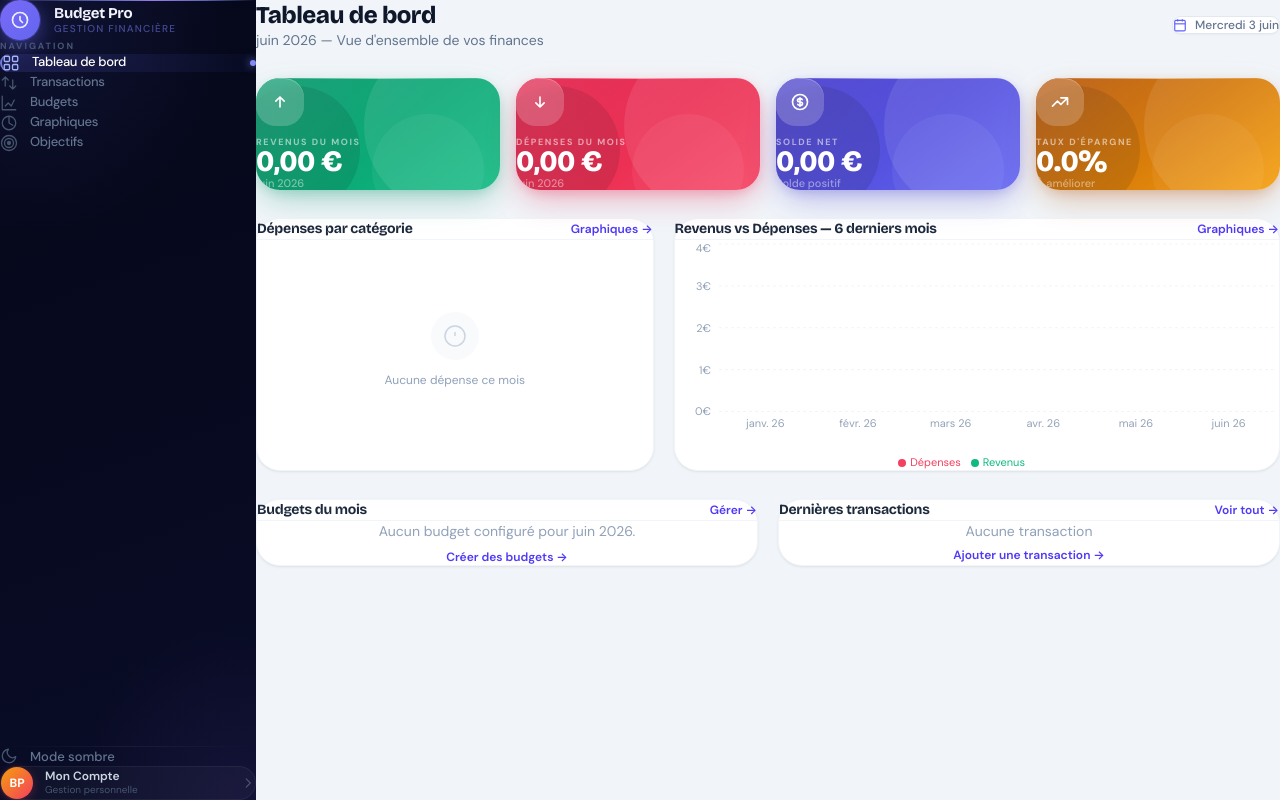
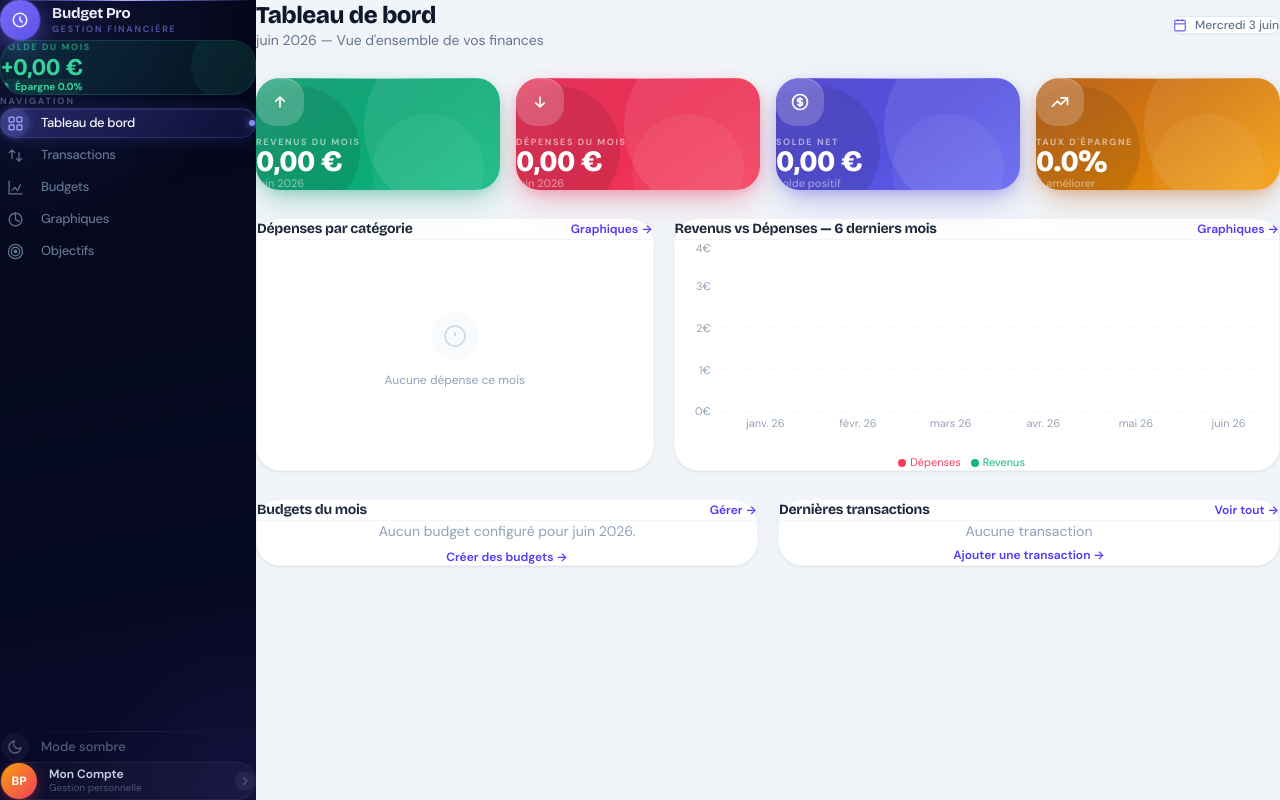
Before and after one commit to ousseynou-faye/GESTION-BOUTIQUES, a React (Vite) app in the folder budget-app/: page / in a window 1280 px wide. Built offline with nearby package versions, Linux system fonts and the light colour scheme.

Commit message:
design: premium sidebar redesign — live balance card, pill nav, glow states

```diff
--- a/budget-app/src/components/layout/Sidebar.jsx
+++ b/budget-app/src/components/layout/Sidebar.jsx
@@ -1,5 +1,8 @@
+import { useMemo } from 'react'
 import { NavLink } from 'react-router-dom'
 import { useBudget } from '@/context/BudgetContext'
+import { getSoldeNet, getTauxEpargne } from '@/utils/calculations'
+import { formatMontant } from '@/utils/formatters'
 
 const navItems = [
   {
@@ -7,7 +10,7 @@ const navItems = [
     label: 'Tableau de bord',
     icon: (
       <svg xmlns="http://www.w3.org/2000/svg" viewBox="0 0 24 24" fill="none" stroke="currentColor"
-        strokeWidth={1.75} strokeLinecap="round" strokeLinejoin="round" className="w-[18px] h-[18px]" aria-hidden="true">
+        strokeWidth={1.8} strokeLinecap="round" strokeLinejoin="round" className="w-[17px] h-[17px]" aria-hidden="true">
         <rect x="3" y="3" width="7" height="7" rx="1.5" />
         <rect x="14" y="3" width="7" height="7" rx="1.5" />
         <rect x="3" y="14" width="7" height="7" rx="1.5" />
@@ -20,7 +23,7 @@ const navItems = [
     label: 'Transactions',
     icon: (
       <svg xmlns="http://www.w3.org/2000/svg" viewBox="0 0 24 24" fill="none" stroke="currentColor"
-        strokeWidth={1.75} strokeLinecap="round" strokeLinejoin="round" className="w-[18px] h-[18px]" aria-hidden="true">
+        strokeWidth={1.8} strokeLinecap="round" strokeLinejoin="round" className="w-[17px] h-[17px]" aria-hidden="true">
         <path d="M7 16V4m0 0L3 8m4-4 4 4" />
         <path d="M17 8v12m0 0 4-4m-4 4-4-4" />
       </svg>
@@ -31,7 +34,7 @@ const navItems = [
     label: 'Budgets',
     icon: (
       <svg xmlns="http://www.w3.org/2000/svg" viewBox="0 0 24 24" fill="none" stroke="currentColor"
-        strokeWidth={1.75} strokeLinecap="round" strokeLinejoin="round" className="w-[18px] h-[18px]" aria-hidden="true">
+        strokeWidth={1.8} strokeLinecap="round" strokeLinejoin="round" className="w-[17px] h-[17px]" aria-hidden="true">
         <path d="M3 3v18h18" />
         <path d="M7 16l4-4 4 4 4-8" />
       </svg>
@@ -42,7 +45,7 @@ const navItems = [
     label: 'Graphiques',
     icon: (
       <svg xmlns="http://www.w3.org/2000/svg" viewBox="0 0 24 24" fill="none" stroke="currentColor"
-        strokeWidth={1.75} strokeLinecap="round" strokeLinejoin="round" className="w-[18px] h-[18px]" aria-hidden="true">
+        strokeWidth={1.8} strokeLinecap="round" strokeLinejoin="round" className="w-[17px] h-[17px]" aria-hidden="true">
         <circle cx="12" cy="12" r="9" />
         <path d="M12 3v9l5 3" />
       </svg>
@@ -53,7 +56,7 @@ const navItems = [
     label: 'Objectifs',
     icon: (
       <svg xmlns="http://www.w3.org/2000/svg" viewBox="0 0 24 24" fill="none" stroke="currentColor"
-        strokeWidth={1.75} strokeLinecap="round" strokeLinejoin="round" className="w-[18px] h-[18px]" aria-hidden="true">
+        strokeWidth={1.8} strokeLinecap="round" strokeLinejoin="round" className="w-[17px] h-[17px]" aria-hidden="true">
         <circle cx="12" cy="12" r="10" />
         <circle cx="12" cy="12" r="6" />
         <circle cx="12" cy="12" r="2" fill="currentColor" />
@@ -64,8 +67,8 @@ const navItems = [
 
 function SunIcon() {
   return (
-    <svg xmlns="http://www.w3.org/2000/svg" className="w-[18px] h-[18px]" viewBox="0 0 24 24"
-      fill="none" stroke="currentColor" strokeWidth={1.75} strokeLinecap="round" strokeLinejoin="round" aria-hidden="true">
+    <svg xmlns="http://www.w3.org/2000/svg" className="w-[16px] h-[16px]" viewBox="0 0 24 24"
+      fill="none" stroke="currentColor" strokeWidth={2} strokeLinecap="round" strokeLinejoin="round" aria-hidden="true">
       <circle cx="12" cy="12" r="5" />
       <path d="M12 1v2M12 21v2M4.22 4.22l1.42 1.42M18.36 18.36l1.42 1.42M1 12h2M21 12h2M4.22 19.78l1.42-1.42M18.36 5.64l1.42-1.42" />
     </svg>
@@ -74,8 +77,8 @@ function SunIcon() {
 
 function MoonIcon() {
   return (
-    <svg xmlns="http://www.w3.org/2000/svg" className="w-[18px] h-[18px]" viewBox="0 0 24 24"
-      fill="none" stroke="currentColor" strokeWidth={1.75} strokeLinecap="round" strokeLinejoin="round" aria-hidden="true">
+    <svg xmlns="http://www.w3.org/2000/svg" className="w-[16px] h-[16px]" viewBox="0 0 24 24"
+      fill="none" stroke="currentColor" strokeWidth={2} strokeLinecap="round" strokeLinejoin="round" aria-hidden="true">
       <path d="M21 12.79A9 9 0 1 1 11.21 3 7 7 0 0 0 21 12.79z" />
     </svg>
   )
@@ -84,59 +87,103 @@ function MoonIcon() {
 export function Sidebar() {
   const { state, dispatch } = useBudget()
   const isDark = state.settings.theme === 'dark'
+  const mois   = state.settings.moisCourant
+
+  const solde = useMemo(() => getSoldeNet(state.transactions, mois),     [state.transactions, mois])
+  const taux  = useMemo(() => getTauxEpargne(state.transactions, mois),  [state.transactions, mois])
+
+  const soldePositif = solde >= 0
+  const soldeColor   = soldePositif ? '#34d399' : '#fb7185'
+  const soldeBg      = soldePositif
+    ? 'linear-gradient(135deg, rgba(5,150,105,0.18) 0%, rgba(16,185,129,0.06) 100%)'
+    : 'linear-gradient(135deg, rgba(225,29,72,0.18) 0%, rgba(244,63,94,0.06) 100%)'
+  const soldeBorder  = soldePositif ? 'rgba(52,211,153,0.18)' : 'rgba(251,113,133,0.18)'
 
   return (
     <aside
       className="hidden md:flex flex-col w-64 min-h-screen flex-shrink-0 relative overflow-hidden"
-      style={{ background: 'linear-gradient(160deg, #050819 0%, #07091f 50%, #0a0d28 100%)' }}
+      style={{ background: 'linear-gradient(170deg, #04071a 0%, #060a20 55%, #08092a 100%)' }}
       role="complementary"
       aria-label="Navigation principale"
     >
-      {/* ── Top prismatic accent ────────────────────────── */}
+      {/* ── Top prismatic line ──────────────────────────── */}
       <div
         className="absolute top-0 left-0 right-0 h-px"
-        style={{ background: 'linear-gradient(90deg, transparent 0%, rgba(129,140,248,0.7) 40%, rgba(167,139,250,0.9) 60%, rgba(129,140,248,0.7) 80%, transparent 100%)' }}
+        style={{ background: 'linear-gradient(90deg, transparent 0%, rgba(129,140,248,0.8) 35%, rgba(196,181,253,1) 50%, rgba(129,140,248,0.8) 65%, transparent 100%)' }}
         aria-hidden="true"
       />
 
-      {/* ── Ambient glow top-left ───────────────────────── */}
-      <div
-        className="absolute top-0 left-0 w-64 h-64 pointer-events-none"
-        style={{ background: 'radial-gradient(ellipse at 10% 0%, rgba(99,102,241,0.12) 0%, transparent 65%)' }}
-        aria-hidden="true"
-      />
-
-      {/* ── Ambient glow bottom-right ───────────────────── */}
-      <div
-        className="absolute bottom-0 right-0 w-48 h-48 pointer-events-none"
-        style={{ background: 'radial-gradient(ellipse at 90% 100%, rgba(139,92,246,0.08) 0%, transparent 65%)' }}
-        aria-hidden="true"
-      />
+      {/* ── Ambient glows ───────────────────────────────── */}
+      <div className="absolute top-0 left-0 w-72 h-72 pointer-events-none"
+        style={{ background: 'radial-gradient(ellipse at 5% 0%, rgba(99,102,241,0.14) 0%, transparent 60%)' }}
+        aria-hidden="true" />
+      <div className="absolute bottom-0 right-0 w-56 h-56 pointer-events-none"
+        style={{ background: 'radial-gradient(ellipse at 95% 100%, rgba(139,92,246,0.10) 0%, transparent 60%)' }}
+        aria-hidden="true" />
 
       {/* ── Brand ──────────────────────────────────────── */}
-      <div className="flex items-center gap-3.5 px-5 pt-7 pb-6">
+      <div className="flex items-center gap-3 px-5 pt-6 pb-5">
         <div
-          className="w-10 h-10 rounded-xl flex items-center justify-center flex-shrink-0"
+          className="w-10 h-10 rounded-2xl flex items-center justify-center flex-shrink-0"
           style={{
-            background: 'linear-gradient(135deg, #7c6af7, #6366f1)',
-            boxShadow: '0 0 0 1px rgba(124,106,247,0.3), 0 6px 20px rgba(99,102,241,0.5)',
+            background: 'linear-gradient(135deg, #7c6af7 0%, #5b52e8 100%)',
+            boxShadow: '0 0 0 1px rgba(124,106,247,0.35), 0 8px 24px rgba(99,102,241,0.55)',
           }}
           aria-hidden="true"
         >
-          <svg xmlns="http://www.w3.org/2000/svg" className="w-5 h-5 text-white" viewBox="0 0 24 24"
-            fill="none" stroke="currentColor" strokeWidth={2} strokeLinecap="round" strokeLinejoin="round" aria-hidden="true">
+          <svg xmlns="http://www.w3.org/2000/svg" className="w-[18px] h-[18px] text-white" viewBox="0 0 24 24"
+            fill="none" stroke="currentColor" strokeWidth={2.2} strokeLinecap="round" strokeLinejoin="round" aria-hidden="true">
             <circle cx="12" cy="12" r="9" />
             <path d="M12 8v4l3 3" />
           </svg>
         </div>
-        <div>
-          <p className="font-display text-white font-bold text-[15px] leading-tight tracking-tight">Budget Pro</p>
-          <p className="text-indigo-400/50 text-[10px] mt-0.5 leading-tight tracking-[0.12em] uppercase font-medium">Gestion financière</p>
+        <div className="min-w-0">
+          <p className="font-display text-[15px] font-bold text-white leading-tight tracking-tight">Budget Pro</p>
+          <p className="text-[9px] font-semibold uppercase tracking-[0.2em] mt-0.5"
+            style={{ color: 'rgba(129,140,248,0.6)' }}>
+            Gestion financière
+          </p>
+        </div>
+      </div>
+
+      {/* ── Solde du mois card ──────────────────────────── */}
+      <div className="px-3 mb-4">
+        <div
+          className="rounded-2xl p-4 relative overflow-hidden"
+          style={{ background: soldeBg, border: `1px solid ${soldeBorder}` }}
+        >
+          {/* Decorative circle */}
+          <div className="absolute -right-4 -top-4 w-20 h-20 rounded-full pointer-events-none"
+            style={{ background: `${soldeColor}12` }} aria-hidden="true" />
+
+          <p className="text-[9px] font-bold uppercase tracking-[0.18em] mb-2"
+            style={{ color: `${soldeColor}99` }}>
+            Solde du mois
+          </p>
+          <p className="font-display font-bold leading-none tabular-nums mb-2"
+            style={{ fontSize: '1.5rem', color: soldeColor }}>
+            {soldePositif ? '+' : ''}{formatMontant(solde)}
+          </p>
+          <div className="flex items-center gap-1.5">
+            <span
+              className="inline-flex items-center gap-1 text-[10px] font-bold px-2 py-0.5 rounded-full"
+              style={{ background: `${soldeColor}18`, color: soldeColor }}
+            >
+              <svg xmlns="http://www.w3.org/2000/svg" className="w-2.5 h-2.5" fill="none" viewBox="0 0 24 24"
+                stroke="currentColor" strokeWidth={3} aria-hidden="true">
+                {soldePositif
+                  ? <path strokeLinecap="round" strokeLinejoin="round" d="M7 17l5-5 5 5M7 11l5-5 5 5" />
+                  : <path strokeLinecap="round" strokeLinejoin="round" d="M7 7l5 5 5-5M7 13l5 5 5-5" />}
+              </svg>
+              Épargne {taux.toFixed(1)}%
+            </span>
+          </div>
         </div>
       </div>
 
       {/* ── Nav label ──────────────────────────────────── */}
-      <p className="text-slate-600 text-[9px] font-bold uppercase tracking-[0.22em] px-5 mb-2">
+      <p className="text-[9px] font-bold uppercase tracking-[0.22em] px-5 mb-1.5"
+        style={{ color: 'rgba(100,116,139,0.7)' }}>
         Navigation
       </p>
 
@@ -148,13 +195,14 @@ export function Sidebar() {
             to={item.to}
             end={item.to === '/'}
             style={({ isActive }) => isActive ? {
-              background: 'linear-gradient(90deg, rgba(99,102,241,0.18) 0%, rgba(99,102,241,0.04) 100%)',
-              borderLeft: '2px solid rgba(129,140,248,0.85)',
-            } : {}}
+              background: 'linear-gradient(135deg, rgba(99,102,241,0.28) 0%, rgba(79,70,229,0.14) 100%)',
+              boxShadow: '0 2px 16px rgba(99,102,241,0.18), inset 0 1px 0 rgba(255,255,255,0.07)',
+              border: '1px solid rgba(129,140,248,0.2)',
+            } : { border: '1px solid transparent' }}
             className={({ isActive }) =>
               [
                 'flex items-center gap-3 px-3 py-2.5 rounded-xl text-[13px] font-medium',
-                'transition-all duration-200 group relative',
+                'transition-all duration-200 group',
                 isActive
                   ? 'text-white'
                   : 'text-slate-500 hover:text-slate-200 hover:bg-white/[0.04]',
@@ -163,27 +211,26 @@ export function Sidebar() {
           >
             {({ isActive }) => (
               <>
-                {/* Icon */}
+                {/* Icon container */}
                 <span
-                  className={[
-                    'flex-shrink-0 transition-colors duration-200',
-                    isActive ? 'text-indigo-300' : 'text-slate-600 group-hover:text-slate-400',
-                  ].join(' ')}
+                  className="flex items-center justify-center w-7 h-7 rounded-lg flex-shrink-0 transition-all duration-200"
+                  style={isActive ? {
+                    background: 'rgba(129,140,248,0.25)',
+                    boxShadow: '0 0 10px rgba(129,140,248,0.3)',
+                    color: '#a5b4fc',
+                  } : { color: 'inherit' }}
                 >
                   {item.icon}
                 </span>
 
                 {/* Label */}
-                <span className="leading-tight tracking-tight flex-1">{item.label}</span>
+                <span className="leading-tight tracking-tight flex-1 font-medium">{item.label}</span>
 
                 {/* Active glow dot */}
                 {isActive && (
                   <span
                     className="w-1.5 h-1.5 rounded-full flex-shrink-0"
-                    style={{
-                      background: '#818cf8',
-                      boxShadow: '0 0 8px rgba(129,140,248,0.9)',
-                    }}
+                    style={{ background: '#818cf8', boxShadow: '0 0 8px rgba(129,140,248,1)' }}
                     aria-hidden="true"
                   />
                 )}
@@ -194,20 +241,28 @@ export function Sidebar() {
       </nav>
 
       {/* ── Divider ────────────────────────────────────── */}
-      <div
-        className="mx-5 my-2"
-        style={{ height: '1px', background: 'linear-gradient(90deg, transparent, rgba(255,255,255,0.06), transparent)' }}
-        aria-hidden="true"
-      />
+      <div className="mx-4 my-3"
+        style={{ height: '1px', background: 'linear-gradient(90deg, transparent, rgba(255,255,255,0.07), transparent)' }}
+        aria-hidden="true" />
 
       {/* ── Theme toggle ───────────────────────────────── */}
       <div className="px-3 mb-2">
         <button
           onClick={() => dispatch({ type: 'SET_THEME', payload: { theme: isDark ? 'light' : 'dark' } })}
           aria-label={isDark ? 'Activer le mode clair' : 'Activer le mode sombre'}
-          className="w-full flex items-center gap-3 px-3 py-2.5 rounded-xl text-[13px] text-slate-500 hover:text-slate-200 hover:bg-white/[0.05] transition-all duration-200"
+          className="w-full flex items-center gap-3 px-3 py-2.5 rounded-xl text-[13px] transition-all duration-200 group"
+          style={{ border: '1px solid transparent', color: 'rgba(100,116,139,0.8)' }}
+          onMouseEnter={e => {
+            e.currentTarget.style.background = 'rgba(255,255,255,0.04)'
+            e.currentTarget.style.color = '#cbd5e1'
+          }}
+          onMouseLeave={e => {
+            e.currentTarget.style.background = ''
+            e.currentTarget.style.color = 'rgba(100,116,139,0.8)'
+          }}
         >
-          <span className="text-slate-600">
+          <span className="flex items-center justify-center w-7 h-7 rounded-lg flex-shrink-0"
+            style={{ background: 'rgba(255,255,255,0.04)', color: 'inherit' }}>
             {isDark ? <SunIcon /> : <MoonIcon />}
           </span>
           <span className="font-medium">{isDark ? 'Mode clair' : 'Mode sombre'}</span>
@@ -217,34 +272,38 @@ export function Sidebar() {
       {/* ── User card ──────────────────────────────────── */}
       <div className="px-3 pb-5">
         <div
-          className="flex items-center gap-3 rounded-xl px-3 py-2.5 cursor-pointer group transition-all duration-200"
+          className="flex items-center gap-3 rounded-2xl px-3 py-3 cursor-pointer group transition-all duration-200"
           style={{
             background: 'rgba(255,255,255,0.03)',
-            border: '1px solid rgba(255,255,255,0.05)',
+            border: '1px solid rgba(255,255,255,0.06)',
           }}
+          onMouseEnter={e => e.currentTarget.style.background = 'rgba(255,255,255,0.055)'}
+          onMouseLeave={e => e.currentTarget.style.background = 'rgba(255,255,255,0.03)'}
         >
           <div
-            className="w-8 h-8 rounded-full flex items-center justify-center text-white text-xs font-bold flex-shrink-0"
+            className="w-9 h-9 rounded-xl flex items-center justify-center text-white text-xs font-bold flex-shrink-0"
             style={{
               background: 'linear-gradient(135deg, #f59e0b, #f43f5e)',
-              boxShadow: '0 2px 10px rgba(244,63,94,0.30)',
+              boxShadow: '0 3px 12px rgba(244,63,94,0.35)',
             }}
             aria-hidden="true"
           >
             BP
           </div>
           <div className="min-w-0 flex-1">
-            <p className="text-slate-300 text-xs font-semibold truncate leading-tight">Mon Compte</p>
-            <p className="text-slate-600 text-[10px] truncate leading-tight mt-0.5">Gestion personnelle</p>
+            <p className="text-slate-300 text-[12px] font-semibold truncate leading-tight">Mon Compte</p>
+            <p className="text-[10px] truncate leading-tight mt-0.5"
+              style={{ color: 'rgba(100,116,139,0.7)' }}>
+              Gestion personnelle
+            </p>
           </div>
-          <svg
-            xmlns="http://www.w3.org/2000/svg"
-            className="w-3.5 h-3.5 text-slate-600 group-hover:text-slate-400 flex-shrink-0 transition-colors"
-            fill="none" viewBox="0 0 24 24" stroke="currentColor" strokeWidth={2}
-            aria-hidden="true"
-          >
-            <path strokeLinecap="round" strokeLinejoin="round" d="M9 5l7 7-7 7" />
-          </svg>
+          <div className="flex-shrink-0 w-5 h-5 rounded-lg flex items-center justify-center"
+            style={{ background: 'rgba(255,255,255,0.06)' }}>
+            <svg xmlns="http://www.w3.org/2000/svg" className="w-3 h-3 text-slate-600" fill="none"
+              viewBox="0 0 24 24" stroke="currentColor" strokeWidth={2.5} aria-hidden="true">
+              <path strokeLinecap="round" strokeLinejoin="round" d="M9 5l7 7-7 7" />
+            </svg>
+          </div>
         </div>
       </div>
     </aside>
```
